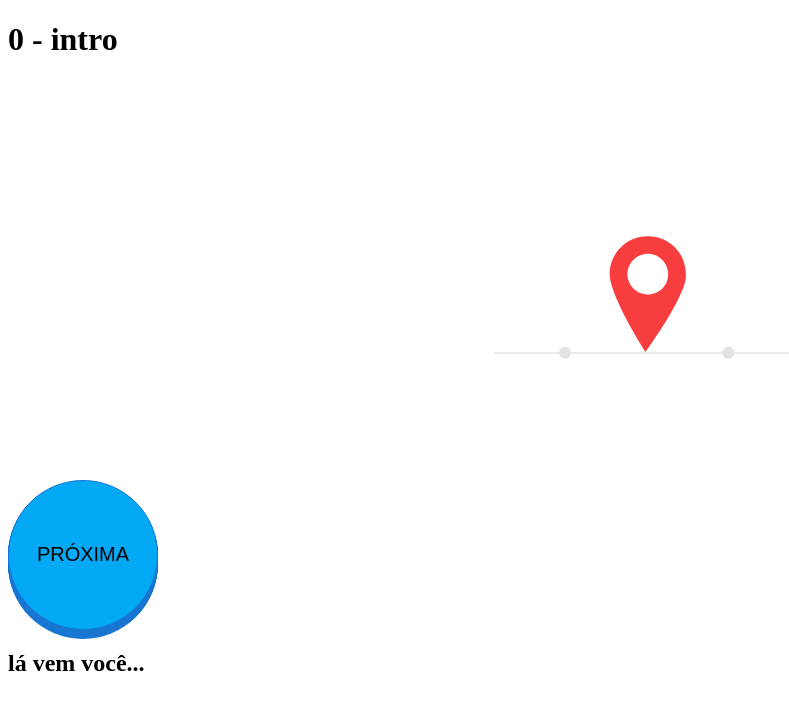
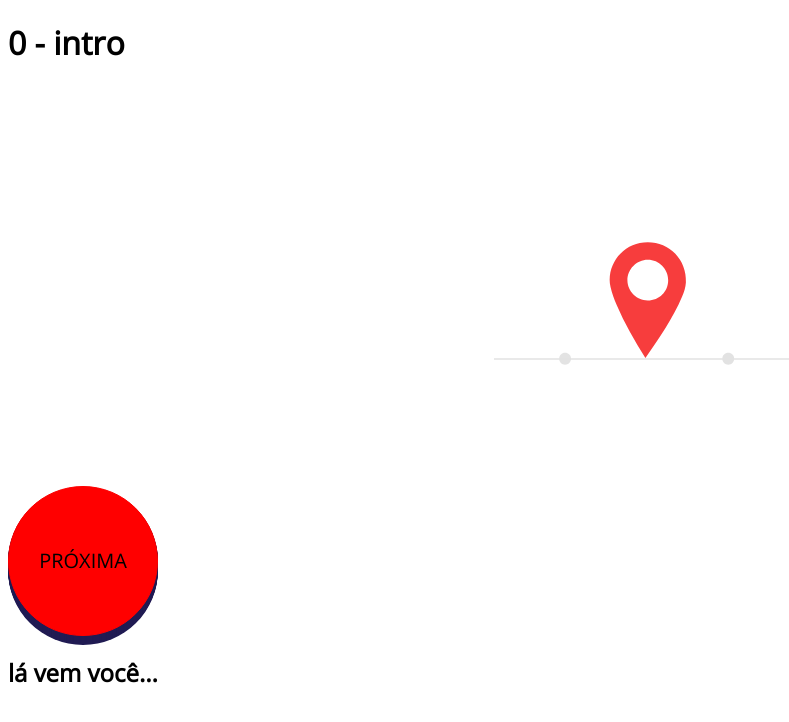
Before and after one commit to thayannevls/Brasirama, a Vue app in the folder brasis_interface/: page /#/ in a window 1280 px wide. Shown: the top 722 px of the page, without its empty margins (0-789 px from the left). Built offline with nearby package versions, Linux system fonts and the light colour scheme.

Commit message:
Estilo do botão

```diff
--- a/brasis_interface/package.json
+++ b/brasis_interface/package.json
@@ -11,6 +11,7 @@
     "build": "node build/build.js"
   },
   "dependencies": {
+    "google-fonts-webpack-plugin": "^0.4.4",
     "vue": "^2.5.2",
     "vue-lottie": "^0.2.1",
     "vue-router": "^3.0.1"
--- a/brasis_interface/src/App.vue
+++ b/brasis_interface/src/App.vue
@@ -11,4 +11,15 @@ export default {
 </script>
 
 <style>
+  @import url('https://fonts.googleapis.com/css?family=Open+Sans');
+
+    #app {
+      font-family: 'Open Sans', sans-serif;
+      -webkit-font-smoothing: antialiased;
+      -moz-osx-font-smoothing: grayscale;
+    }
+
+    button {
+      font-family: 'Open Sans', sans-serif;
+    }
 </style>
--- a/brasis_interface/src/components/MainView.vue
+++ b/brasis_interface/src/components/MainView.vue
@@ -87,18 +87,18 @@ export default {
         margin-left 0.3s ease,
         box-shadow 0.3s ease;
 
-    background:#03A9F4;
-    border: solid 1px #1976D2;
+    background:#ff0000;
+    border: solid 1px #ff0000;
     box-shadow:
-        0px 0px 0px #1976D2, 0px 1px 0px #1976D2,
-        0px 1px 0px #1976D2,0px 2px 0px #1976D2,
-        0px 2px 0px #1976D2,0px 3px 0px #1976D2,
-        0px 3px 0px #1976D2,0px 4px 0px #1976D2,
-        0px 4px 0px #1976D2,0px 5px 0px #1976D2,
-        0px 5px 0px #1976D2,0px 6px 0px #1976D2,
-        0px 6px 0px #1976D2,0px 7px 0px #1976D2,
-        0px 7px 0px #1976D2,0px 8px 0px #1976D2,
-        0px 8px 0px #1976D2,0px 9px 0px #1976D2;
+        0px 0px 0px #201b53, 0px 1px 0px #201b53,
+        0px 1px 0px #201b53,0px 2px 0px #201b53,
+        0px 2px 0px #201b53,0px 3px 0px #201b53,
+        0px 3px 0px #201b53,0px 4px 0px #201b53,
+        0px 4px 0px #201b53,0px 5px 0px #201b53,
+        0px 5px 0px #201b53,0px 6px 0px #201b53,
+        0px 6px 0px #201b53,0px 7px 0px #201b53,
+        0px 7px 0px #201b53,0px 8px 0px #201b53,
+        0px 8px 0px #201b53,0px 9px 0px #201b53;
   }
   .mybutton:active {
     transition:
@@ -106,7 +106,7 @@ export default {
         box-shadow 0.0s ease;
         margin-top:10px;
         box-shadow:
-          0px 0px 0px #1976D2,0px 0px 0px #1976D2,
-          0px 0px 0px #1976D2,0px 0px 0px #1976D2;
+          0px 0px 0px #201b53,0px 0px 0px #201b53,
+          0px 0px 0px #201b53,0px 0px 0px #201b53;
   }
 </style>
```
Also changed, not shown: brasis_interface/src/assets/fonts/LiberationSerif-Bold.ttf (added), 1 other file (tests, documents, lock files or other folders).
